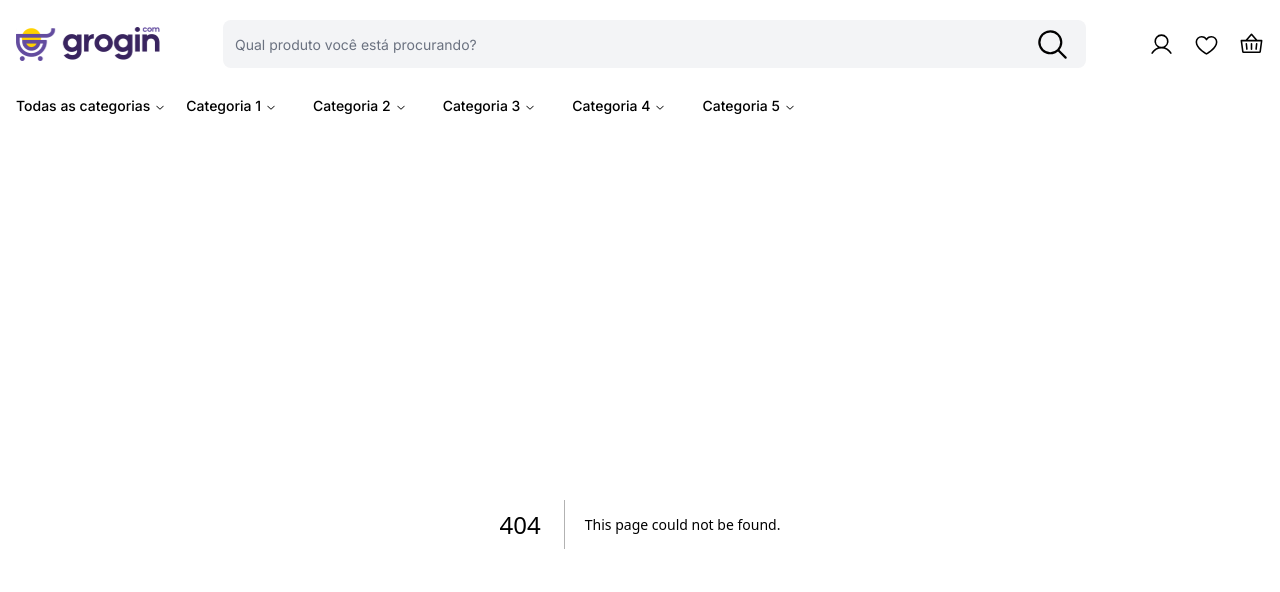
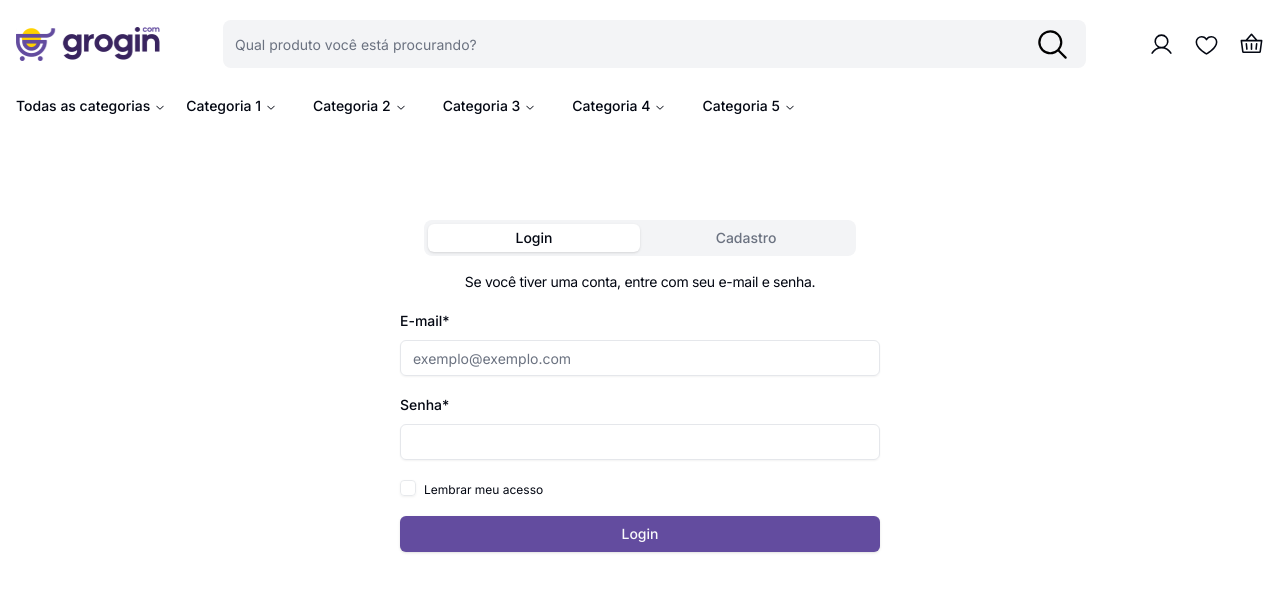
Before and after one commit to MaximusDesenvolvimento/mini-ecommerce-app, a Next.js app: page /login-register in a window 1280 px wide. Before the commit this address had no page. Shown: the top 592 px of the page. Built offline with nearby package versions, Linux system fonts and the light colour scheme.

Commit message:
feat: create screen login, router /login-register

```diff
--- a/package.json
+++ b/package.json
@@ -11,11 +11,13 @@
   "dependencies": {
     "@hookform/resolvers": "^3.9.0",
     "@phosphor-icons/react": "^2.1.7",
+    "@radix-ui/react-checkbox": "^1.1.1",
     "@radix-ui/react-dialog": "^1.1.1",
     "@radix-ui/react-icons": "^1.3.0",
     "@radix-ui/react-label": "^2.1.0",
     "@radix-ui/react-navigation-menu": "^1.2.0",
     "@radix-ui/react-slot": "^1.1.0",
+    "@radix-ui/react-tabs": "^1.1.0",
     "@radix-ui/react-toast": "^1.2.1",
     "class-variance-authority": "^0.7.0",
     "clsx": "^2.1.1",
--- /dev/null
+++ b/src/app/login-register/page.tsx
@@ -0,0 +1,20 @@
+import { Tabs, TabsContent, TabsList, TabsTrigger } from "@/components/ui/tabs";
+import { ContainerLogin } from "@/container/Login";
+
+export default function LoginRegister() {
+  return (
+    <Tabs defaultValue="login" className="w-[90%] mx-auto mt-24 md:w-[480px]">
+      <TabsList className="grid w-[90%] grid-cols-2 mx-auto">
+        <TabsTrigger value="login">Login</TabsTrigger>
+        <TabsTrigger value="register">Cadastro</TabsTrigger>
+      </TabsList>
+      <TabsContent value="login">
+        <ContainerLogin />
+      </TabsContent>
+
+      <TabsContent value="register">
+        <h2>Cadastro</h2>
+      </TabsContent>
+    </Tabs>
+  );
+}
--- /dev/null
+++ b/src/components/ui/checkbox.tsx
@@ -0,0 +1,30 @@
+"use client"
+
+import * as React from "react"
+import * as CheckboxPrimitive from "@radix-ui/react-checkbox"
+import { CheckIcon } from "@radix-ui/react-icons"
+
+import { cn } from "@/lib/utils"
+
+const Checkbox = React.forwardRef<
+  React.ElementRef<typeof CheckboxPrimitive.Root>,
+  React.ComponentPropsWithoutRef<typeof CheckboxPrimitive.Root>
+>(({ className, ...props }, ref) => (
+  <CheckboxPrimitive.Root
+    ref={ref}
+    className={cn(
+      "peer h-4 w-4 shrink-0 rounded-sm border border-primary shadow focus-visible:outline-none focus-visible:ring-1 focus-visible:ring-ring disabled:cursor-not-allowed disabled:opacity-50 data-[state=checked]:bg-primary data-[state=checked]:text-primary-foreground",
+      className
+    )}
+    {...props}
+  >
+    <CheckboxPrimitive.Indicator
+      className={cn("flex items-center justify-center text-current")}
+    >
+      <CheckIcon className="h-4 w-4" />
+    </CheckboxPrimitive.Indicator>
+  </CheckboxPrimitive.Root>
+))
+Checkbox.displayName = CheckboxPrimitive.Root.displayName
+
+export { Checkbox }
--- /dev/null
+++ b/src/components/ui/tabs.tsx
@@ -0,0 +1,55 @@
+"use client"
+
+import * as React from "react"
+import * as TabsPrimitive from "@radix-ui/react-tabs"
+
+import { cn } from "@/lib/utils"
+
+const Tabs = TabsPrimitive.Root
+
+const TabsList = React.forwardRef<
+  React.ElementRef<typeof TabsPrimitive.List>,
+  React.ComponentPropsWithoutRef<typeof TabsPrimitive.List>
+>(({ className, ...props }, ref) => (
+  <TabsPrimitive.List
+    ref={ref}
+    className={cn(
+      "inline-flex h-9 items-center justify-center rounded-lg bg-muted p-1 text-muted-foreground",
+      className
+    )}
+    {...props}
+  />
+))
+TabsList.displayName = TabsPrimitive.List.displayName
+
+const TabsTrigger = React.forwardRef<
+  React.ElementRef<typeof TabsPrimitive.Trigger>,
+  React.ComponentPropsWithoutRef<typeof TabsPrimitive.Trigger>
+>(({ className, ...props }, ref) => (
+  <TabsPrimitive.Trigger
+    ref={ref}
+    className={cn(
+      "inline-flex items-center justify-center whitespace-nowrap rounded-md px-3 py-1 text-sm font-medium ring-offset-background transition-all focus-visible:outline-none focus-visible:ring-2 focus-visible:ring-ring focus-visible:ring-offset-2 disabled:pointer-events-none disabled:opacity-50 data-[state=active]:bg-background data-[state=active]:text-foreground data-[state=active]:shadow",
+      className
+    )}
+    {...props}
+  />
+))
+TabsTrigger.displayName = TabsPrimitive.Trigger.displayName
+
+const TabsContent = React.forwardRef<
+  React.ElementRef<typeof TabsPrimitive.Content>,
+  React.ComponentPropsWithoutRef<typeof TabsPrimitive.Content>
+>(({ className, ...props }, ref) => (
+  <TabsPrimitive.Content
+    ref={ref}
+    className={cn(
+      "mt-2 ring-offset-background focus-visible:outline-none focus-visible:ring-2 focus-visible:ring-ring focus-visible:ring-offset-2",
+      className
+    )}
+    {...props}
+  />
+))
+TabsContent.displayName = TabsPrimitive.Content.displayName
+
+export { Tabs, TabsList, TabsTrigger, TabsContent }
--- /dev/null
+++ b/src/container/Login/index.tsx
@@ -0,0 +1,175 @@
+"use client";
+
+import { useEffect } from "react";
+
+import { z } from "zod";
+import { zodResolver } from "@hookform/resolvers/zod";
+import { useForm } from "react-hook-form";
+
+import {
+  Form,
+  FormControl,
+  FormField,
+  FormItem,
+  FormLabel,
+  FormMessage,
+} from "@/components/ui/form";
+import { Input } from "@/components/ui/input";
+import { Button } from "@/components/ui/button";
+import { useToast } from "@/components/ui/use-toast";
+import { Checkbox } from "@/components/ui/checkbox";
+
+export function ContainerLogin() {
+  const { toast } = useToast();
+  const pattern = /^(?=.*[A-Z])(?=.*[!@#$%^&*(),.?":{}|<>]).*$/;
+
+  const formSchema = z.object({
+    email: z.string().email({
+      message: "E-mail inválido!",
+    }),
+    password: z
+      .string()
+      .min(8, {
+        message: "A senha precisa ter pelo menos 8 digitos",
+      })
+      .refine((value) => pattern.test(value), {
+        message:
+          "A senha deve conter pelo menos um letra maiúscula e um caractere especial.",
+      }),
+  });
+
+  const form = useForm<z.infer<typeof formSchema>>({
+    resolver: zodResolver(formSchema),
+  });
+
+  async function onSubmit(values: z.infer<typeof formSchema>) {
+    console.log(values);
+    try {
+      const response = await fetch(`${process.env.NEXT_PUBLIC_URL_API}/login`, {
+        method: "POST",
+        headers: {
+          "Content-Type": "application/json",
+        },
+        body: JSON.stringify(values),
+      });
+
+      const data = await response.json();
+      console.log("response: ", data);
+      toast({
+        title: "Login bem sucedido!",
+        description: "Você está sendo redirecionado.",
+      });
+    } catch (error) {
+      toast({
+        variant: "destructive",
+        title: "Aconteceu algo inesperado. ❌",
+        description:
+          "Tente novamente mais tarde, caso o problema persista entre em contato com nosso suporte.",
+      });
+    }
+  }
+
+  function salvedLoginLocal() {
+    const isValueLogin =
+      form.getValues("email") !== "" || form.getValues("email") !== undefined;
+
+    const isValuePassword =
+      form.getValues("password") !== "" ||
+      form.getValues("password") !== undefined;
+
+    if (isValueLogin && isValuePassword) {
+      const values = {
+        email: form.getValues("email"),
+        password: form.getValues("password"),
+      };
+
+      localStorage.setItem(
+        "@miniEcommerce:login&password-v0.1",
+        JSON.stringify(values)
+      );
+    }
+  }
+
+  function getLoginLocal() {
+    const existLogin = localStorage.getItem(
+      "@miniEcommerce:login&password-v0.1"
+    );
+
+    if (existLogin) {
+      const values = JSON.parse(existLogin);
+      form.setValue("email", values.email);
+      form.setValue("password", values.password);
+    }
+  }
+
+  useEffect(() => {
+    getLoginLocal();
+  });
+
+  return (
+    <div>
+      <h2 className="text-gray-950 text-center text-sm -tracking-[0.32px] my-4">
+        Se você tiver uma conta, entre com seu e-mail e senha.
+      </h2>
+
+      <Form {...form}>
+        <form onSubmit={form.handleSubmit(onSubmit)}>
+          <FormField
+            control={form.control}
+            name="email"
+            render={({ field }) => (
+              <FormItem className="mb-4">
+                <FormLabel>E-mail*</FormLabel>
+                <FormControl>
+                  <Input
+                    type="email"
+                    placeholder="exemplo@exemplo.com"
+                    {...field}
+                  />
+                </FormControl>
+                <FormMessage />
+              </FormItem>
+            )}
+          />
+
+          <FormField
+            control={form.control}
+            name="password"
+            render={({ field }) => (
+              <FormItem>
+                <FormLabel>Senha*</FormLabel>
+                <FormControl>
+                  <Input type="password" {...field} />
+                </FormControl>
+                <FormMessage />
+              </FormItem>
+            )}
+          />
+          <div className="flex items-center space-x-2 my-4">
+            <Checkbox
+              id="salved-login"
+              onClick={salvedLoginLocal}
+              disabled={
+                (form.getValues("email") === "" ||
+                  form.getValues("email") === undefined) &&
+                (form.getValues("password") === "" ||
+                  form.getValues("password") === undefined)
+              }
+            />
+            <div>
+              <label
+                htmlFor="salved-login"
+                className="text-xs peer-disabled:cursor-not-allowed peer-disabled:opacity-70"
+              >
+                Lembrar meu acesso
+              </label>
+            </div>
+          </div>
+          <Button type="submit" className="w-full">
+            Login
+          </Button>
+        </form>
+      </Form>
+    </div>
+  );
+}
```
Also changed, not shown: src/container/Register/index.tsx (added), 1 other file (tests, documents, lock files or other folders).
